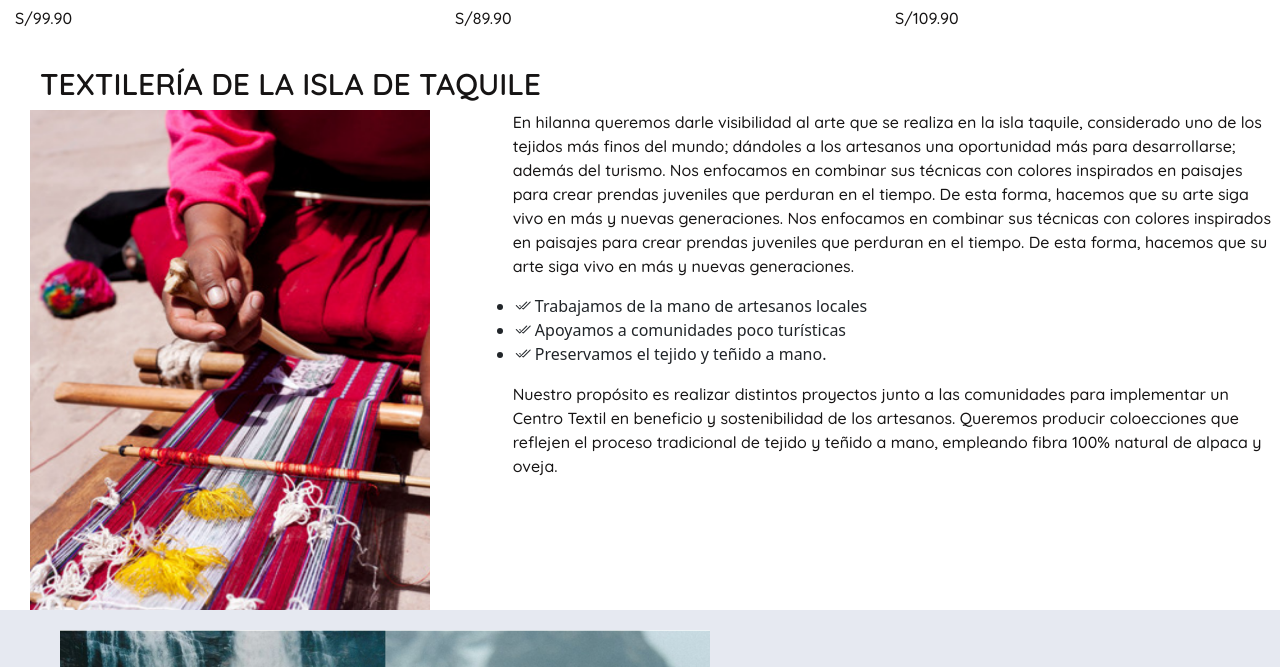
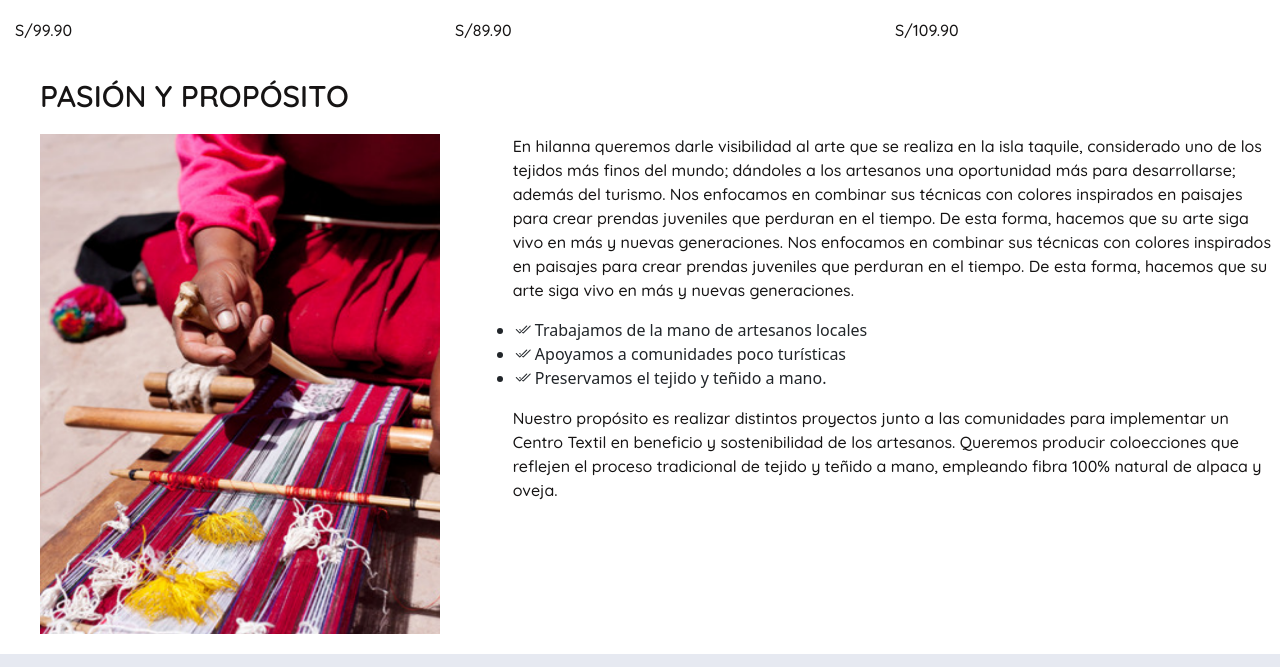
Before and after one commit to tanianaula/Pages-Responsive-y-SASS, a plain HTML site: page index.html in a window 1280 px wide. Shown: the part 1818-2485 px from the top of the page. Drawn offline with nearby package versions, Linux system fonts and the light colour scheme.

Commit message:
se modificó el título

```diff
--- a/css/styles.css
+++ b/css/styles.css
@@ -57,6 +57,7 @@ h1 {
 .título{
     margin-top: 20px;
     margin-left: 40px;
+    margin-bottom: 20px;
 }
 
 h5{
@@ -212,7 +213,8 @@ main section .row {
 .row img{
     width: 400px;
     height: 500px;
-    margin-left: 30px;
+    margin-left: 40px;
+    margin-bottom: 20px;
 }
 
 .row p {
@@ -243,7 +245,6 @@ main section .row {
     color: rgb(22, 20, 20);
     font-family: 'Quicksand', sans-serif;
     font-size: 16px;
-    margin-left: 0px;
 }
 
 .about .content ul {
--- a/index.html
+++ b/index.html
@@ -137,12 +137,12 @@
     </section>
 
     <section class="container-text-center">
-        <h1 class="título">TEXTILERÍA DE LA ISLA DE TAQUILE</h1>
-        <div class="row acercade">
+        <h1 class="título">PASIÓN Y PROPÓSITO</h1>
+        <div class="row">
           <div class="col-lg-4 position-relative">
             <img src="img/IMG_ACERCA DE/Acerca de2.PNG" alt="Textilería de la Isla de Taquile" title="Textilería de la Isla de Taquile">
           </div>
-          <div class="col-lg-8 align-items-end">
+          <div class="col-lg-8 align-items-end acercade">
             <div class="content ps-0 ps-lg-5">
               <p class="acercade">
                 En hilanna queremos darle visibilidad al arte que se realiza en la isla taquile, considerado uno de los tejidos más finos del mundo; dándoles a los artesanos una oportunidad más para desarrollarse; además del turismo. Nos enfocamos en combinar sus técnicas con colores inspirados en paisajes para crear prendas juveniles que perduran en el tiempo. De esta forma, hacemos que su arte siga vivo en más y nuevas generaciones.
```
